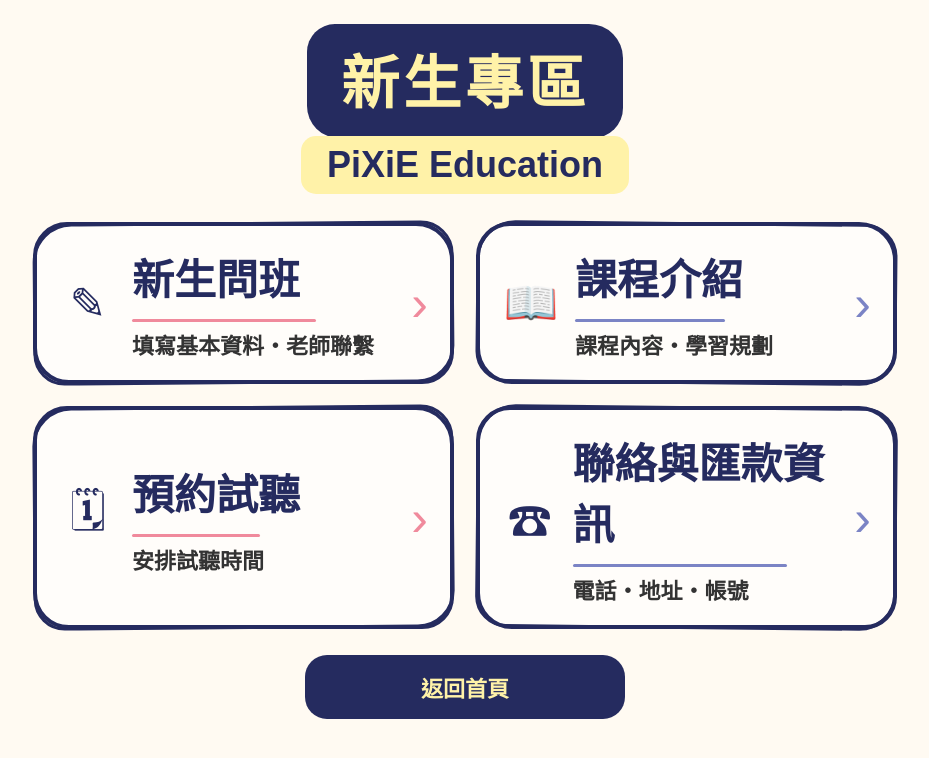
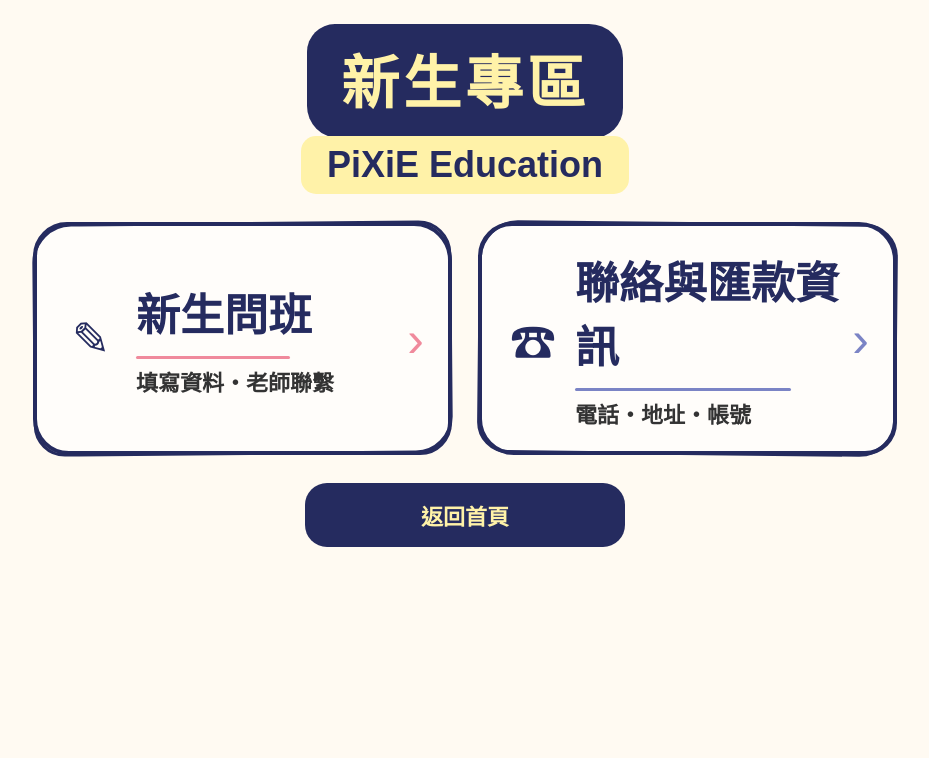
Before and after one commit to hitochan0722/pixie-line-webhook, a Flask app: page /new-parent in a window 1280 px wide. Shown: the top 758 px of the page, without its empty margins (175-1104 px from the left). Run offline with Flask 3, Linux system fonts and the light colour scheme.

Commit message:
Update new-parent.html

```diff
--- a/templates/new-parent.html
+++ b/templates/new-parent.html
@@ -32,6 +32,8 @@ body{
   padding:24px 18px 34px;
 }
 
+/* 標題 */
+
 .brand{
   text-align:center;
   margin-bottom:28px;
@@ -62,16 +64,18 @@ body{
   font-weight:900;
 }
 
+/* 卡片 */
+
 .menu-grid{
   display:grid;
   grid-template-columns:1fr 1fr;
-  gap:22px;
+  gap:26px;
 }
 
 .menu-card{
   position:relative;
-  min-height:145px;
-  padding:20px 22px;
+  min-height:150px;
+  padding:22px 24px;
   display:flex;
   align-items:center;
   text-decoration:none;
@@ -96,19 +100,19 @@ body{
 }
 
 .icon{
-  font-size:44px;
-  width:58px;
+  font-size:46px;
+  width:60px;
   text-align:center;
   margin-right:15px;
 }
 
 .main{
-  font-size:clamp(28px,6vw,42px);
+  font-size:clamp(30px,6vw,44px);
   font-weight:900;
 }
 
 .line{
-  width:76%;
+  width:78%;
   height:3px;
   margin:12px 0 6px;
   background:var(--pink);
@@ -117,7 +121,7 @@ body{
 
 .sub{
   color:#333;
-  font-size:clamp(15px,3.6vw,22px);
+  font-size:clamp(16px,3.5vw,22px);
   font-weight:900;
 }
 
@@ -138,7 +142,7 @@ body{
 .back{
   display:block;
   width:min(320px,90%);
-  margin:26px auto 0;
+  margin:28px auto 0;
   text-align:center;
   background:var(--navy);
   color:var(--yellow);
@@ -191,48 +195,14 @@ href="/parent/new-student">
 <div>
 <div class="main">新生問班</div>
 <div class="line"></div>
-<div class="sub">填寫基本資料・老師聯繫</div>
+<div class="sub">填寫資料・老師聯繫</div>
 </div>
 
 <div class="arrow">›</div>
 
 </a>
 
-<!-- 課程介紹 -->
-
-<a class="menu-card blue"
-href="/parent/new-student">
-
-<div class="icon">📖</div>
-
-<div>
-<div class="main">課程介紹</div>
-<div class="line"></div>
-<div class="sub">課程內容・學習規劃</div>
-</div>
-
-<div class="arrow">›</div>
-
-</a>
-
-<!-- 預約試聽 -->
-
-<a class="menu-card"
-href="/parent/new-student">
-
-<div class="icon">🗓</div>
-
-<div>
-<div class="main">預約試聽</div>
-<div class="line"></div>
-<div class="sub">安排試聽時間</div>
-</div>
-
-<div class="arrow">›</div>
-
-</a>
-
-<!-- 聯絡與匯款資訊 -->
+<!-- 聯絡與匯款 -->
 
 <a class="menu-card blue"
 href="/contact">
```
